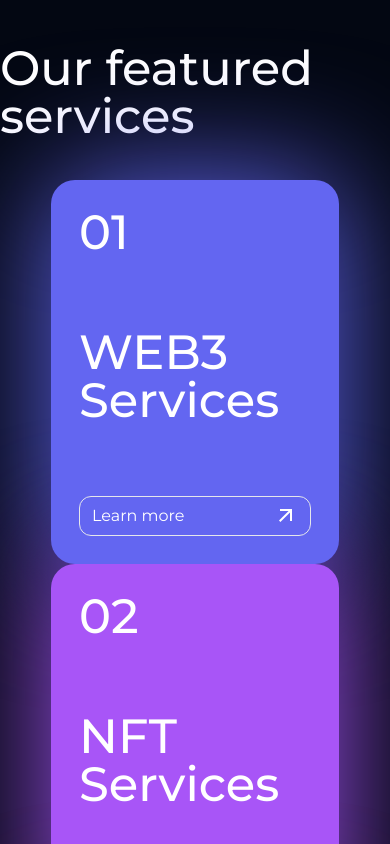
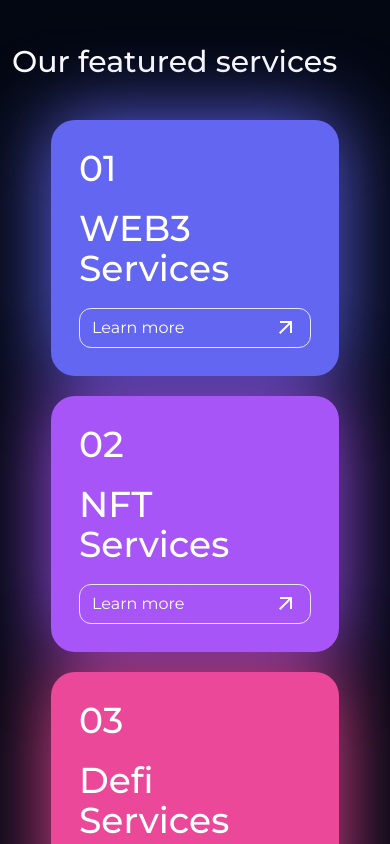
Before and after one commit to wenzeldev/web3-agency-page-nextjs-tailwind, a Next.js app: page / in a window 390 px wide. Shown: the part 800-1644 px from the top of the page. Built offline with nearby package versions, Linux system fonts and the light colour scheme.

Commit message:
services mobile responsive

```diff
--- a/src/app/page.js
+++ b/src/app/page.js
@@ -27,15 +27,15 @@ export default function Home() {
         </h2>
       </div>
 
-      <div className="flex flex-col items-left justify-center w-full lg:w-1080 lg:h-screen h-fit gap-10 text-white ">
-        <h2 className="left w-full lg:w-1080 font-medium text-5xl">
+      <div className="flex flex-col items-left justify-center w-full lg:w-1080 lg:h-screen h-fit gap-10 text-white px-3 lg:px-0">
+        <h2 className="left w-full lg:w-1080 font-medium text-3xl lg:text-5xl">
           Our featured services
         </h2>
 
-        <div className="flex lg:flex-row flex-col justify-between w-full lg:w-1080">
+        <div className="flex lg:flex-row flex-col justify-between w-full lg:w-1080 gap-5 lg:gap-0">
           <div className="flex justify-center items-center">
-            <div className="bg-indigo-500 h-96 w-72 blur-3xl z-10 absolute"></div>
-            <div className="flex flex-col h-96 w-72 bg-indigo-500 p-7 justify-between text-5xl font-medium rounded-3xl z-20">
+            <div className="bg-indigo-500 h-64 lg:h-96 w-72 blur-2xl z-10 absolute"></div>
+            <div className="flex flex-col h-64 lg:h-96 w-72 bg-indigo-500 p-7 justify-between text-4xl lg:text-5xl font-medium rounded-3xl z-20">
               <h3 className="">01</h3>
               <h3 className="">
                 WEB3 <br />
@@ -49,8 +49,8 @@ export default function Home() {
           </div>
 
           <div className="flex justify-center items-center">
-            <div className="bg-purple-500 h-96 w-72 blur-3xl z-10 absolute"></div>
-            <div className="flex flex-col h-96 w-72 bg-purple-500 p-7 justify-between text-5xl font-medium rounded-3xl z-20">
+            <div className="bg-purple-500 h-64 lg:h-96 w-72 blur-2xl z-10 absolute"></div>
+            <div className="flex flex-col h-64 lg:h-96 w-72 bg-purple-500 p-7 justify-between text-4xl lg:text-5xl font-medium rounded-3xl z-20">
               <h3 className="">02</h3>
               <h3 className="">
                 NFT <br />
@@ -64,8 +64,8 @@ export default function Home() {
           </div>
 
           <div className="flex justify-center items-center">
-            <div className="bg-pink-500 h-96 w-72 blur-3xl z-10 absolute"></div>
-            <div className="flex flex-col h-96 w-72 bg-pink-500 p-7 justify-between text-5xl font-medium rounded-3xl z-20">
+            <div className="bg-pink-500 h-64 lg:h-96 w-72 blur-2xl z-10 absolute"></div>
+            <div className="flex flex-col h-64 lg:h-96 w-72 bg-pink-500 p-7 justify-between text-4xl lg:text-5xl font-medium rounded-3xl z-20">
               <h3 className="">03</h3>
               <h3 className="">
                 Defi <br />
```
